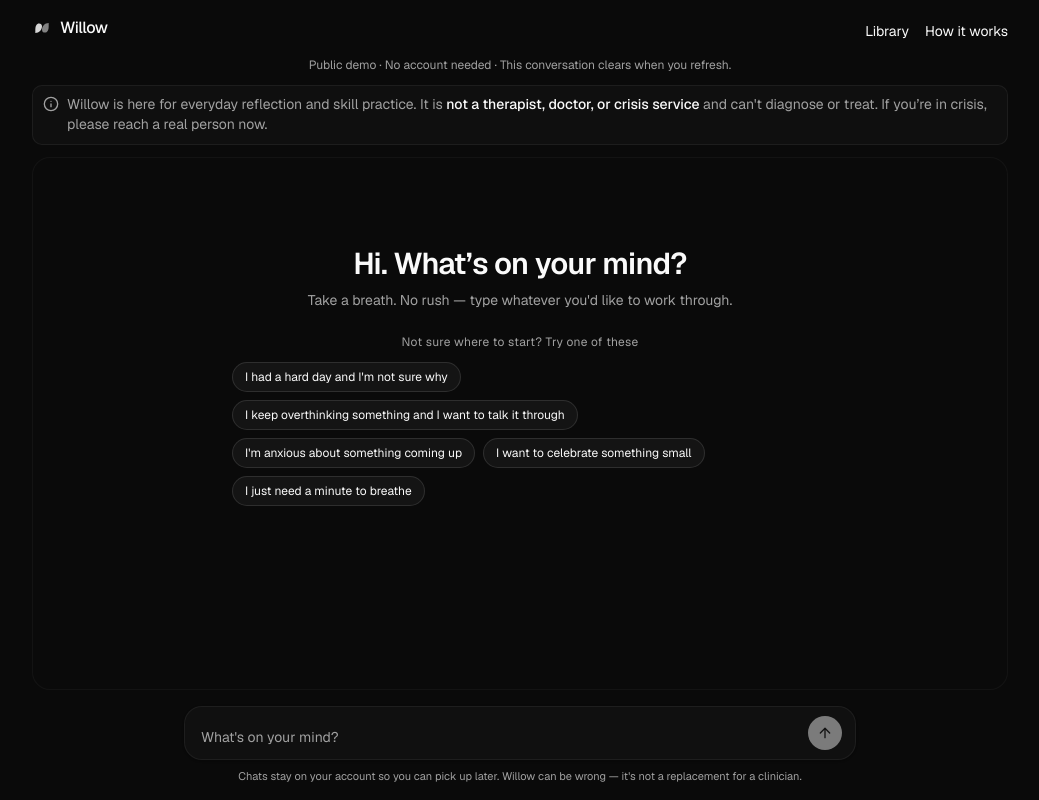
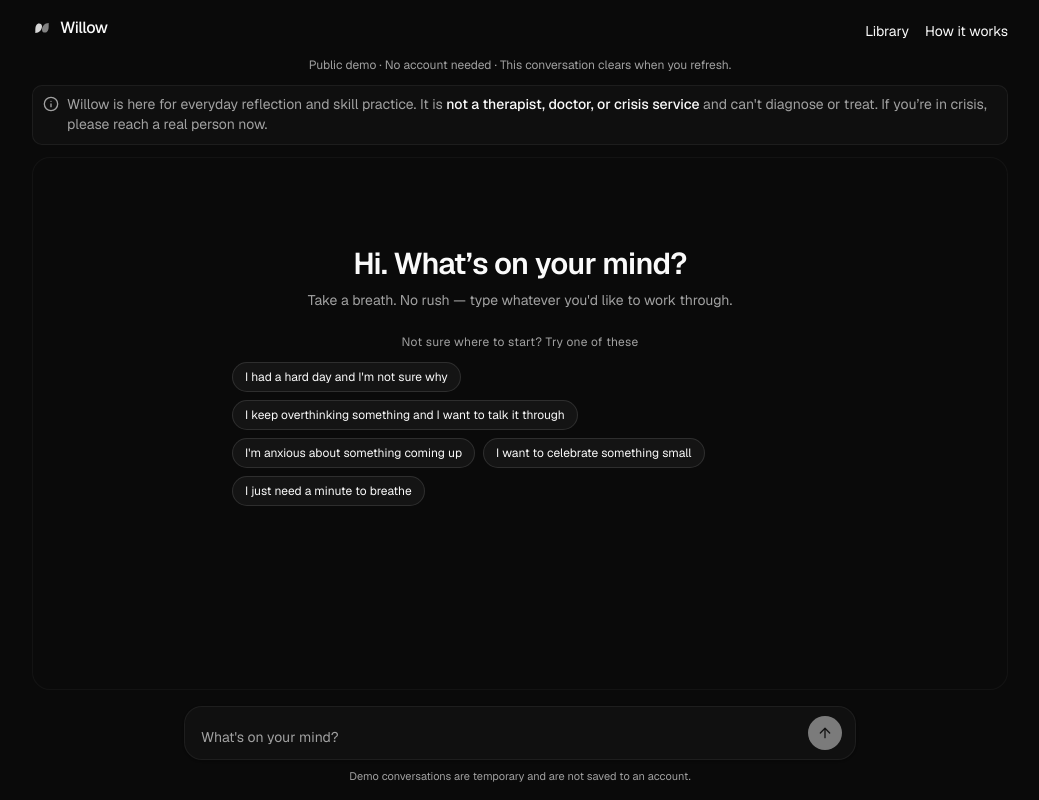
Before and after one commit to memari-majid/willow, a Next.js app in the folder web/: page /demo in a window 1280 px wide. Shown: the whole page, without its empty margins (120-1159 px from the left). Built offline with nearby package versions, Linux system fonts and the light colour scheme.

Commit message:
Keep public demo chat stable across renders

```diff
--- a/web/src/components/chat/chat.tsx
+++ b/web/src/components/chat/chat.tsx
@@ -1,6 +1,6 @@
 "use client";
 
-import { useEffect, useMemo, useRef, useState } from "react";
+import { useEffect, useId, useMemo, useRef, useState } from "react";
 import { useChat } from "@ai-sdk/react";
 import { DefaultChatTransport } from "ai";
 import { useRouter } from "next/navigation";
@@ -38,6 +38,7 @@
   demo?: boolean;
 }) {
   const [input, setInput] = useState("");
+  const demoId = useId();
   const prefillApplied = useRef(false);
   const router = useRouter();
   const titleRefreshTimer = useRef<ReturnType<typeof setTimeout> | null>(null);
@@ -55,7 +56,7 @@
 
   const { messages, sendMessage, status, stop, error, regenerate } =
     useChat<WillowUIMessage>({
-      id: conversationId,
+      id: conversationId ?? demoId,
       messages: initialMessages ?? [],
       transport,
       onFinish: ({ messages: finished }) => {
@@ -161,7 +162,9 @@
           status={status}
         />
         <p className="mt-2 text-center text-[11px] text-muted-foreground">
-          {CHAT_COPY.footerNote}
+          {demo
+            ? "Demo conversations are temporary and are not saved to an account."
+            : CHAT_COPY.footerNote}
         </p>
       </div>
     </div>
```
